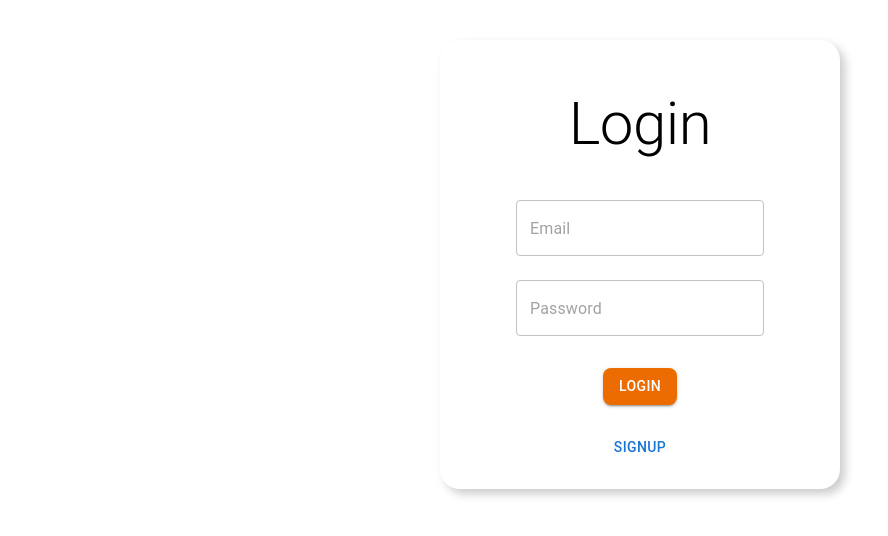
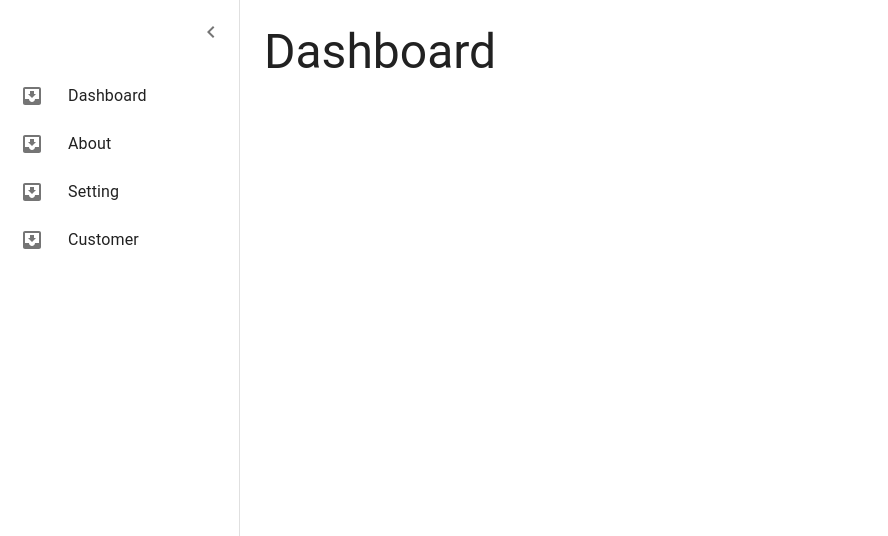
Before and after one commit to Pavithrank02/billing-system, a React (Create React App) app: page /dashboard in a window 1280 px wide. Shown: the top 536 px of the page, without its empty margins (0-888 px from the left). Built offline with nearby package versions, Linux system fonts and the light colour scheme.

Commit message:
dashboard UI

```diff
--- a/package.json
+++ b/package.json
@@ -14,6 +14,7 @@
     "@testing-library/user-event": "^13.5.0",
     "react": "^18.2.0",
     "react-dom": "^18.2.0",
+    "react-router-dom": "^6.14.0",
     "react-scripts": "5.0.1",
     "styled-components": "^5.3.11",
     "web-vitals": "^2.1.4"
--- a/src/App.js
+++ b/src/App.js
@@ -1,10 +1,24 @@
 
+import { Route, Routes } from 'react-router-dom';
 import Home from './components/Home';
+import {About} from './components/About';
+import {Setting} from './components/Setting';
+import {Customer} from './components/Customer';
+import { Dashboard } from './components/Dashboard';
 import './App.css';
+
 
 function App() {
   return (
-    <Home />
+    <Routes>
+      <Route path='/' element={<Home />}/>
+      <Route path='/dashboard' element={<Dashboard />}/>
+      <Route path='/about' element={<About />}/>
+      <Route path='/setting' element={<Setting />}/>
+      <Route path='/customer' element={<Customer />}/>
+
+    </Routes>
+
   );
 }
 
--- /dev/null
+++ b/src/components/About.jsx
@@ -0,0 +1,16 @@
+import React from 'react'
+import { Box, Grid, Typography } from '@mui/material'
+import SideNav from './SideNav'
+
+export const About = () => {
+  return (
+    <Grid display={'flex'}>
+    <SideNav />
+    <Box component="main" sx={{ flexGrow: 1, p: 3 }}>
+    <Typography variant='h3'>
+        About
+        </Typography>
+      </Box>
+    </Grid>
+  )
+}
--- /dev/null
+++ b/src/components/Customer.jsx
@@ -0,0 +1,16 @@
+import React from 'react'
+import { Box, Grid, Typography } from '@mui/material'
+import SideNav from './SideNav'
+
+export const Customer = () => {
+  return (
+    <Grid display={'flex'}>
+    <SideNav />
+    <Box component="main" sx={{ flexGrow: 1, p: 3 }}>
+    <Typography variant='h3'>
+        Customer
+        </Typography>
+      </Box>
+    </Grid>
+  )
+}
--- /dev/null
+++ b/src/components/Dashboard.jsx
@@ -0,0 +1,16 @@
+import React from 'react'
+import { Box, Grid, Typography } from '@mui/material'
+import SideNav from './SideNav'
+
+export const Dashboard = () => {
+  return (
+    <Grid display={'flex'}>
+    <SideNav />
+    <Box component="main" sx={{ flexGrow: 1, p: 3 }}>
+    <Typography variant='h3'>
+        Dashboard
+        </Typography>
+      </Box>
+    </Grid>
+  )
+}
--- /dev/null
+++ b/src/components/Setting.jsx
@@ -0,0 +1,16 @@
+import React from 'react'
+import SideNav from './SideNav'
+import { Box, Grid, Typography } from '@mui/material'
+
+export const Setting = () => {
+  return (
+    <Grid display={'flex'}>
+    <SideNav />
+    <Box component="main" sx={{ flexGrow: 1, p: 3 }}>
+        <Typography variant='h3'>
+        Setting
+        </Typography>
+      </Box>
+    </Grid>
+  )
+}
--- /dev/null
+++ b/src/components/SideNav.jsx
@@ -0,0 +1,173 @@
+import * as React from 'react';
+import { useNavigate } from 'react-router-dom';
+import { styled, useTheme } from '@mui/material/styles';
+import Box from '@mui/material/Box';
+import MuiDrawer from '@mui/material/Drawer';
+import List from '@mui/material/List';
+import CssBaseline from '@mui/material/CssBaseline';
+import Typography from '@mui/material/Typography';
+import IconButton from '@mui/material/IconButton';
+import ChevronLeftIcon from '@mui/icons-material/ChevronLeft';
+import ChevronRightIcon from '@mui/icons-material/ChevronRight';
+import ListItem from '@mui/material/ListItem';
+import ListItemButton from '@mui/material/ListItemButton';
+import ListItemIcon from '@mui/material/ListItemIcon';
+import ListItemText from '@mui/material/ListItemText';
+import InboxIcon from '@mui/icons-material/MoveToInbox';
+
+
+const drawerWidth = 240;
+
+const openedMixin = (theme) => ({
+  width: drawerWidth,
+  transition: theme.transitions.create('width', {
+    easing: theme.transitions.easing.sharp,
+    duration: theme.transitions.duration.enteringScreen,
+  }),
+  overflowX: 'hidden',
+});
+
+const closedMixin = (theme) => ({
+  transition: theme.transitions.create('width', {
+    easing: theme.transitions.easing.sharp,
+    duration: theme.transitions.duration.leavingScreen,
+  }),
+  overflowX: 'hidden',
+  width: `calc(${theme.spacing(7)} + 1px)`,
+  [theme.breakpoints.up('sm')]: {
+    width: `calc(${theme.spacing(8)} + 1px)`,
+  },
+});
+
+const DrawerHeader = styled('div')(({ theme }) => ({
+  display: 'flex',
+  alignItems: 'center',
+  justifyContent: 'flex-end',
+  padding: theme.spacing(0, 1),
+  // necessary for content to be below app bar
+  ...theme.mixins.toolbar,
+}));
+
+
+const Drawer = styled(MuiDrawer, { shouldForwardProp: (prop) => prop !== 'open' })(
+  ({ theme, open }) => ({
+    width: drawerWidth,
+    flexShrink: 0,
+    whiteSpace: 'nowrap',
+    boxSizing: 'border-box',
+    ...(open && {
+      ...openedMixin(theme),
+      '& .MuiDrawer-paper': openedMixin(theme),
+    }),
+    ...(!open && {
+      ...closedMixin(theme),
+      '& .MuiDrawer-paper': closedMixin(theme),
+    }),
+  }),
+);
+
+export default function SideNav() {
+  const navigate = useNavigate()
+  const theme = useTheme();
+  const [open, setOpen] = React.useState(true);
+
+  const handleDrawerClose = () => {
+    setOpen(false);
+  };
+
+  return (
+    <Box sx={{ display: 'flex' }}>
+      <CssBaseline />
+      <Drawer variant="permanent" open={open}>
+        <DrawerHeader>
+          <IconButton onClick={() => setOpen(!open)}>
+            {theme.direction === 'rtl' ? <ChevronRightIcon /> : <ChevronLeftIcon />}
+          </IconButton>
+        </DrawerHeader>
+        <List >
+            <ListItem onClick={() => navigate('/dashboard')} disablePadding sx={{ display: 'block' }}>
+              <ListItemButton
+
+                sx={{
+                  minHeight: 48,
+                  justifyContent: open ? 'initial' : 'center',
+                  px: 2.5,
+                }}
+              >
+                <ListItemIcon
+                  sx={{
+                    minWidth: 0,
+                    mr: open ? 3 : 'auto',
+                    justifyContent: 'center',
+                  }}
+                >
+                <InboxIcon />
+                </ListItemIcon>
+                <ListItemText primary='Dashboard' sx={{ opacity: open ? 1 : 0 }} />
+              </ListItemButton>
+            </ListItem>
+            <ListItem onClick={() => navigate('/about')} disablePadding sx={{ display: 'block' }}>
+              <ListItemButton
+                sx={{
+                  minHeight: 48,
+                  justifyContent: open ? 'initial' : 'center',
+                  px: 2.5,
+                }}
+              >
+                <ListItemIcon
+                  sx={{
+                    minWidth: 0,
+                    mr: open ? 3 : 'auto',
+                    justifyContent: 'center',
+                  }}
+                >
+                <InboxIcon />
+                </ListItemIcon>
+                <ListItemText primary='About' sx={{ opacity: open ? 1 : 0 }} />
+              </ListItemButton>
+            </ListItem>
+            <ListItem onClick={() => navigate('/setting')} disablePadding sx={{ display: 'block' }}>
+              <ListItemButton
+                sx={{
+                  minHeight: 48,
+                  justifyContent: open ? 'initial' : 'center',
+                  px: 2.5,
+                }}
+              >
+                <ListItemIcon
+                  sx={{
+                    minWidth: 0,
+                    mr: open ? 3 : 'auto',
+                    justifyContent: 'center',
+                  }}
+                >
+                <InboxIcon />
+                </ListItemIcon>
+                <ListItemText primary='Setting' sx={{ opacity: open ? 1 : 0 }} />
+              </ListItemButton>
+            </ListItem>
+            <ListItem onClick={() => navigate('/customer')} disablePadding sx={{ display: 'block' }}>
+              <ListItemButton
+                sx={{
+                  minHeight: 48,
+                  justifyContent: open ? 'initial' : 'center',
+                  px: 2.5,
+                }}
+              >
+                <ListItemIcon
+                  sx={{
+                    minWidth: 0,
+                    mr: open ? 3 : 'auto',
+                    justifyContent: 'center',
+                  }}
+                >
+                <InboxIcon />
+                </ListItemIcon>
+                <ListItemText primary='Customer' sx={{ opacity: open ? 1 : 0 }} />
+              </ListItemButton>
+            </ListItem>
+        </List>
+      </Drawer>
+    </Box>
+  );
+}
--- a/src/index.js
+++ b/src/index.js
@@ -1,12 +1,16 @@
 import React from 'react';
 import ReactDOM from 'react-dom/client';
+
+import App from './App';
 import './index.css';
-import App from './App';
+import { BrowserRouter } from 'react-router-dom';
 
 
 const root = ReactDOM.createRoot(document.getElementById('root'));
 root.render(
-  <React.StrictMode>
-    <App />
-  </React.StrictMode>
+  <BrowserRouter>
+    <React.StrictMode>
+      <App />
+    </React.StrictMode>
+  </BrowserRouter>
 );
```
Also changed, not shown: 1 other file (tests, documents, lock files or other folders).
